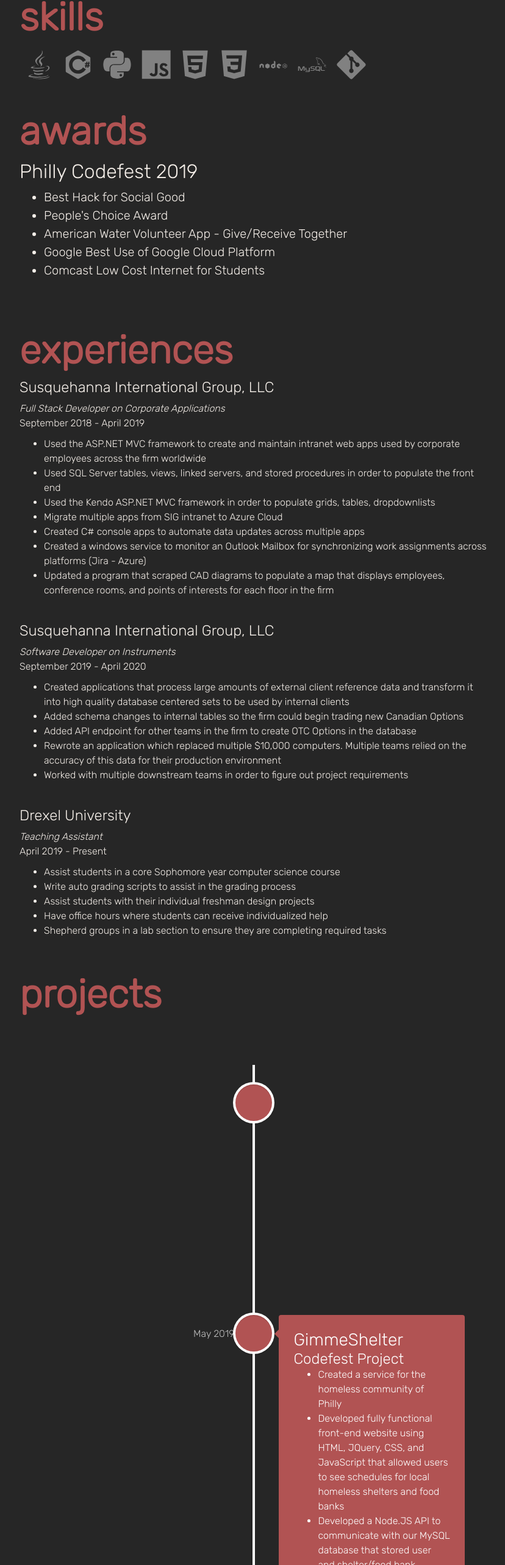
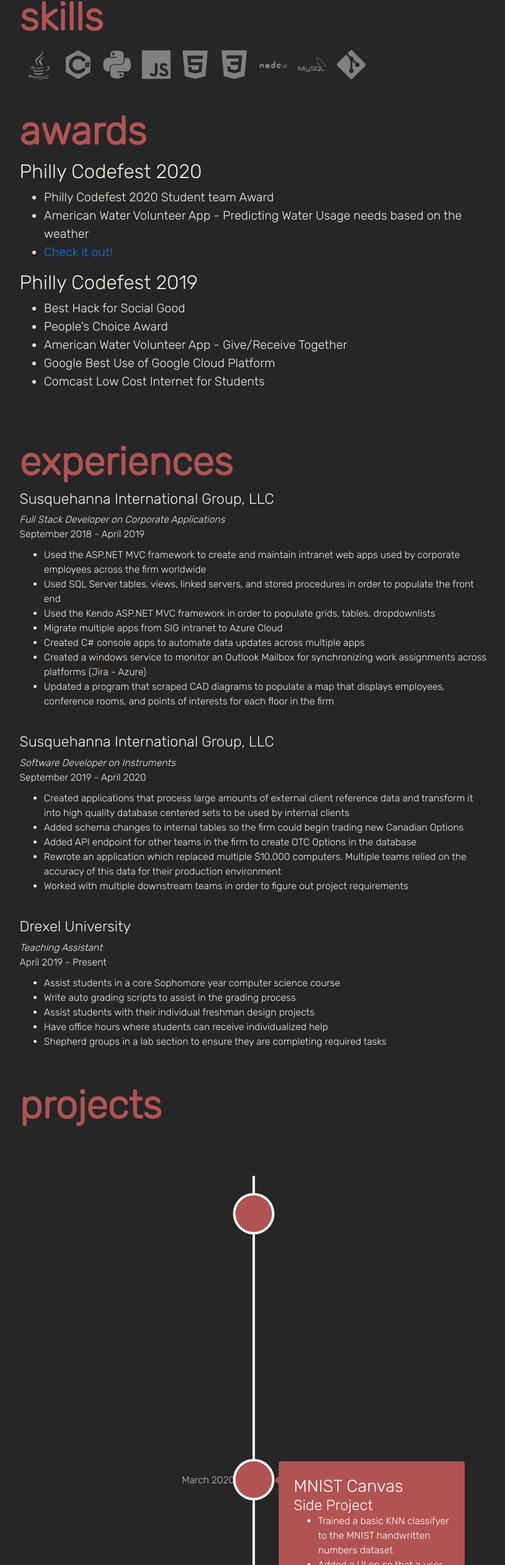
Before and after one commit to dgeorge10/portfolio, a React (Create React App) app: page / in a window 1280 px wide. Shown: the part 1468-4034 px from the top of the page at 61% size, without its empty margins (224-1052 px from the left). Built offline with nearby package versions, Linux system fonts and the light colour scheme.

Commit message:
minor updates

```diff
--- a/package.json
+++ b/package.json
@@ -22,8 +22,8 @@
     "build": "react-scripts build",
     "test": "react-scripts test",
     "eject": "react-scripts eject",
-	"predeploy": "npm run build",
-	"deploy": "gh-pages -d build"
+    "predeploy": "npm run build",
+    "deploy": "gh-pages -d build"
   },
   "eslintConfig": {
     "extends": "react-app"
--- a/src/App.js
+++ b/src/App.js
@@ -76,6 +76,12 @@
 				<section id="awards-section">
 					<h1 className="section-header">awards</h1>
 					<div>
+						<h2>Philly Codefest 2020</h2>
+						<ul id="awards-list">
+							<li>Philly Codefest 2020 Student team Award</li>
+							<li>American Water Volunteer App - Predicting Water Usage needs based on the weather</li>
+			 				<li><a target="_blank" rel="noopener noreferrer"  href="https://devpost.com/software/watery-doing-in-philly">Check it out!</a></li>
+			 			</ul>
 						<h2>Philly Codefest 2019</h2>
 						<ul id="awards-list">
 							<li>Best Hack for Social Good</li>
@@ -128,6 +134,24 @@
 					<h1 className="section-header">projects</h1>
 					<div id="project-timeline">
 					<VerticalTimeline>
+
+						<VerticalTimelineElement
+						   className="vertical-timeline-element--work"
+						   contentStyle={{ background: '#B15353', color: '#fff' }}
+						   contentArrowStyle={{ borderRight: '7px solid #B15353' }}
+						   date="December 2020"
+						   iconStyle={{ background: '#B15353', color: '#fff' }}
+						>
+						   <h3 className="vertical-timeline-element-title">Watery doing in Philly</h3>
+						   <h4 className="vertical-timeline-element-subtitle">Side Project</h4>
+						   <ul>
+								<li>All-in-one water consumption dashboard that leverages a novel IoT hardware solution that can easily be placed on water outlets to visualize water usage and compete against friends in water reduction.</li>
+						   </ul>
+						   <a href="http://github.com/dgeorge10/codefest-2020">
+							<img className="github-link" src={github_link} alt="github"/>
+						   </a>
+						</VerticalTimelineElement>
+
 
 						<VerticalTimelineElement
 						   className="vertical-timeline-element--work"
@@ -238,16 +262,15 @@
 
 				<section id="contact-section">
 					<h1 className="section-header">contact me</h1>
-					<Container fluid>
+					<Container>
 						<Row>
 							<Col lg="6">
 							  <svg xmlns="http://www.w3.org/2000/svg" width="24" height="24" viewBox="0 0 24 24"><path d="M0 3v18h24v-18h-24zm6.623 7.929l-4.623 5.712v-9.458l4.623 3.746zm-4.141-5.929h19.035l-9.517 7.713-9.518-7.713zm5.694 7.188l3.824 3.099 3.83-3.104 5.612 6.817h-18.779l5.513-6.812zm9.208-1.264l4.616-3.741v9.348l-4.616-5.607z"/></svg>
 
 								 <a href="mailto:djg365@drexel.edu"><p id="email">djg365@drexel.edu</p></a>
 							</Col>
-						</Row>
-						<Row>
-						   <Col>
+						   <Col lg="6">
+			 				<div style={{paddingTop: "10px"}}>
 							  <a href="https://github.com/dgeorge10">
 								 <img className="contact-icon" id="contact-icon" alt="github" src={github_link} />
 							  </a>
@@ -257,6 +280,7 @@
 							  <a href="https://www.linkedin.com/in/dennis-george-34aa4415a/">
 								 <img className="contact-icon" alt="linkedin" src={linkedin_link} />
 							  </a>
+			 				</div>
 						   </Col>
 						</Row>
 					</Container>
```
Lines whose indentation alone changed are shown as unchanged.
